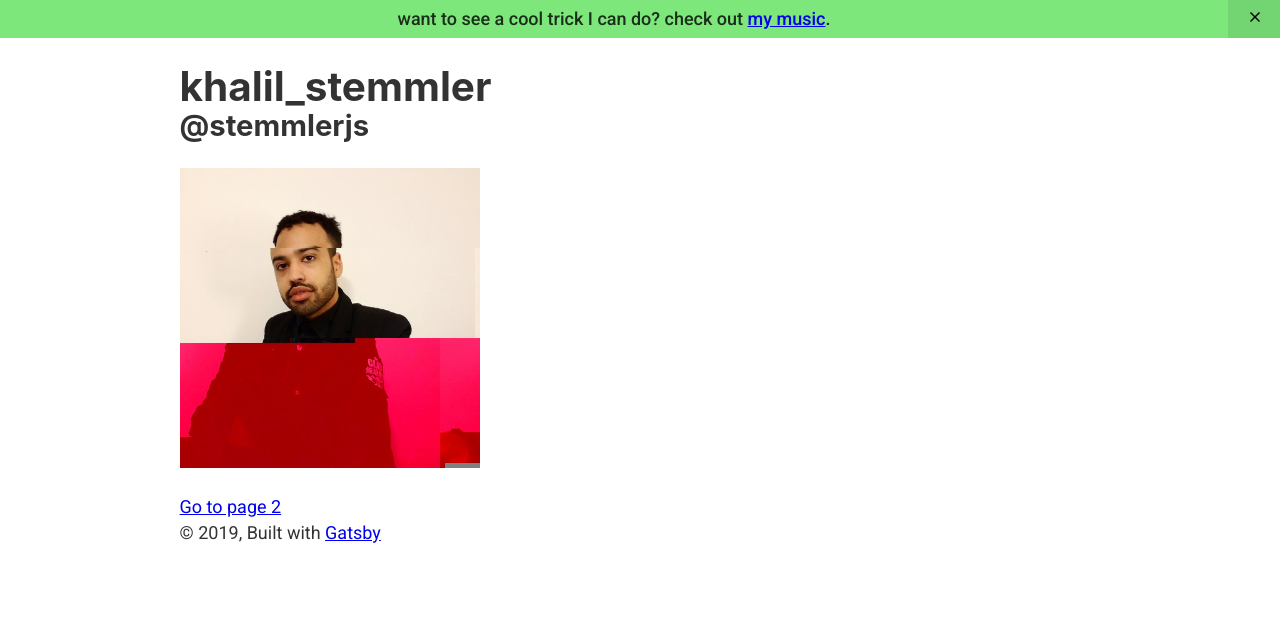
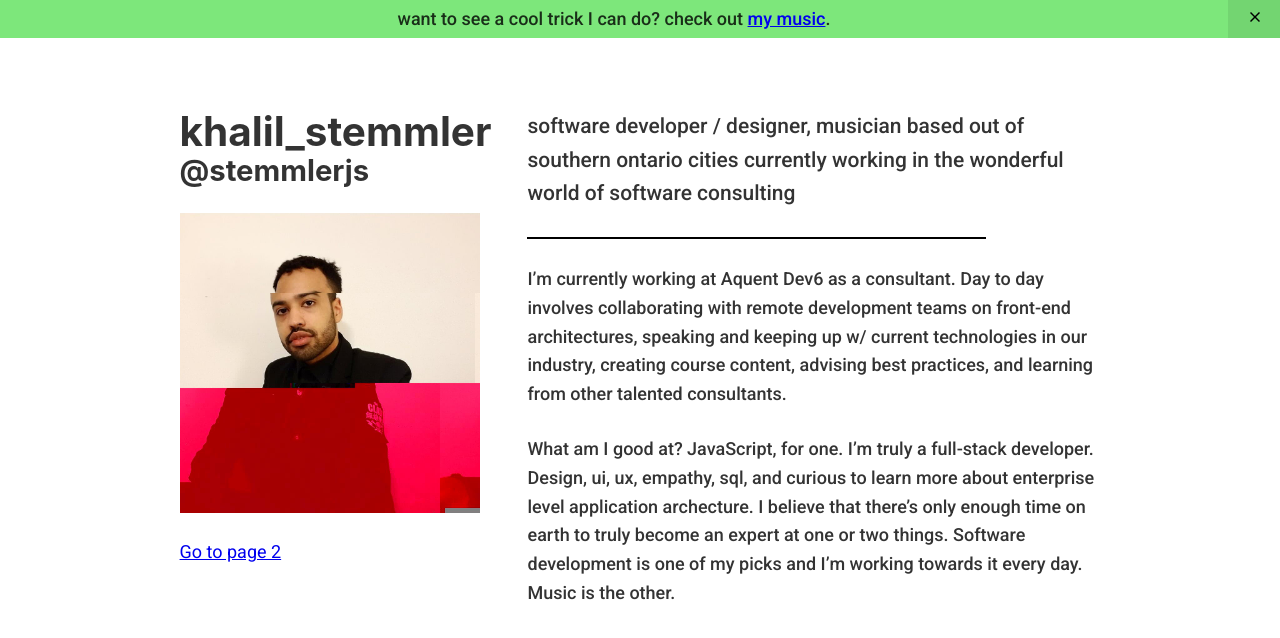
Before and after one commit to mumairofficial/khalilstemmler-website-2019, a Gatsby site: page / in a window 1280 px wide. Built offline with nearby package versions, Linux system fonts and the light colour scheme; Gatsby itself is replaced by a stand-in of ours.

Commit message:
Added basic structures.

```diff
--- a/src/components/img-components/image.js
+++ b/src/components/img-components/image.js
@@ -19,7 +19,7 @@ const Image = () => (
       query {
         placeholderImage: file(relativePath: { eq: "gfd.jpg" }) {
           childImageSharp {
-            fluid(maxWidth: 300) {
+            fluid(maxWidth: 250) {
               ...GatsbyImageSharpFluid
             }
           }
--- a/src/pages/index.js
+++ b/src/pages/index.js
@@ -12,14 +12,49 @@ const IntroCard = () => (
   </div>
 )
 
+const LayoutCol = ({ children }) => (
+  <section className="layout-card">{children}</section>
+)
+
+const Line = () => (
+  <div className="divider"></div>
+)
+
 const IndexPage = () => (
   <Layout>
     <SEO title="Home" keywords={[`gatsby`, `application`, `react`]} />
-    <IntroCard/>
-    <div style={{ maxWidth: `300px`, marginBottom: `1.45rem` }}>
-      <Image/>
-    </div>
-    <Link to="/music/">Go to page 2</Link>
+    <LayoutCol>
+      <IntroCard/>
+      <div style={{ maxWidth: `300px`, marginBottom: `1.45rem` }}>
+        <Image/>
+      </div>
+      <Link to="/music/">Go to page 2</Link>
+    </LayoutCol>
+
+    <LayoutCol>
+      <p className="intro-text">
+      {`software developer / designer, musician based
+        out of southern ontario cities currently working
+        in the wonderful world of software consulting`}
+      </p>
+      <Line/>
+      <br></br>
+      <p>
+      {`I’m currently working at Aquent Dev6 as a consultant. Day to
+        day involves collaborating with remote development teams on
+        front-end architectures, speaking and keeping up w/ current
+        technologies in our industry, creating course content, advising
+        best practices, and learning from other talented consultants.`}
+      </p>
+      <p>
+      {`What am I good at? JavaScript, for one. I’m truly a full-stack
+        developer. Design, ui, ux, empathy, sql, and curious to learn more
+        about enterprise level application archecture. I believe that there’s
+        only enough time on earth to truly become an expert at one or
+        two things. Software development is one of my picks and I’m
+        working towards it every day. Music is the other.`}
+      </p>
+    </LayoutCol>
   </Layout>
 )
 
--- a/src/pages/layout.js
+++ b/src/pages/layout.js
@@ -25,15 +25,18 @@ const Layout = ({ children }) => (
             margin: `0 auto`,
             maxWidth: 960,
             padding: `0px 1.0875rem 1.45rem`,
-            paddingTop: '1.5em',
+            paddingTop: '4em',
           }}
         >
-          <main>{children}</main>
-          <footer>
+          <main
+            style={{
+              display: 'flex'
+            }}>{children}</main>
+          {/* <footer>
             © {new Date().getFullYear()}, Built with
             {` `}
             <a href="https://www.gatsbyjs.org">Gatsby</a>
-          </footer>
+          </footer> */}
         </div>
       </>
     )}
--- a/src/pages/layout.sass
+++ b/src/pages/layout.sass
@@ -38,8 +38,24 @@ header
     right: 20px;
 
 // ======================
+// LAYOUT
+
+.layout-card
+  &:nth-child(2)
+    padding-left: 2em;
+    width: 100%;
+
+.divider
+  width: 80%;
+  height: 2px;
+  background: black;
+
+// ======================
 // INTRO
 
 .intro-card
   h1
     margin-bottom: 0px;
+.intro-text
+  font-weight: 500;
+  font-size: 21px;
--- a/src/pages/music.js
+++ b/src/pages/music.js
@@ -7,9 +7,7 @@ import SEO from "../components/shared/seo"
 const Music = () => (
   <Layout>
     <SEO title="Music" />
-    <h1>Hi from the second page</h1>
-    <p>Welcome to page 2</p>
-    <Link to="/">Go back to the homepage</Link>
+
   </Layout>
 )
 
--- a/src/utils/typography.js
+++ b/src/utils/typography.js
@@ -24,9 +24,10 @@ const typography = new Typography({
   bodyBoldWeight: '700',
   overrideStyles: ({ adjustFontSizeTo, rhythm }, options, styles) => ({
 
-    // p: {
-    //   fontSize: '18px',
-    // },
+    p: {
+      fontWeight: '500',
+      lineHeight: '1.6em'
+    },
     // h4: {
     //   lineHeight: '1.4em',
     //   margin: '0',
```
